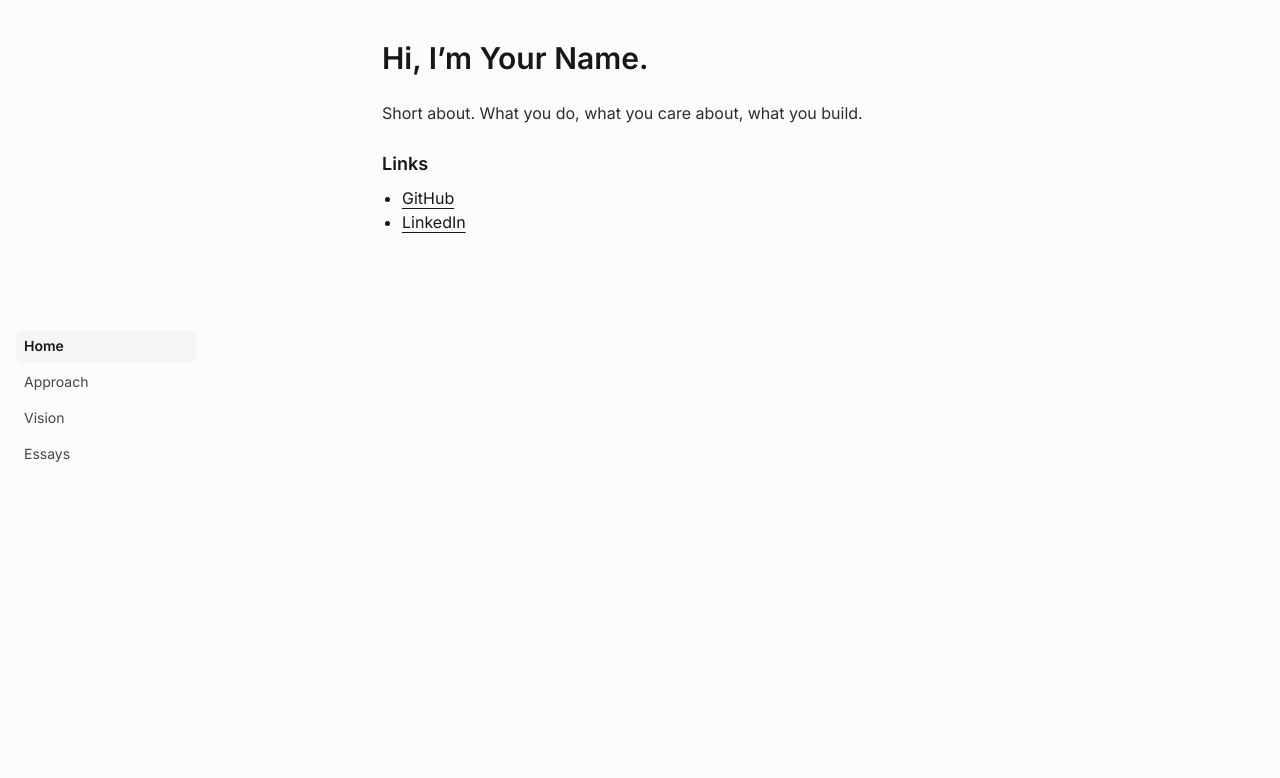
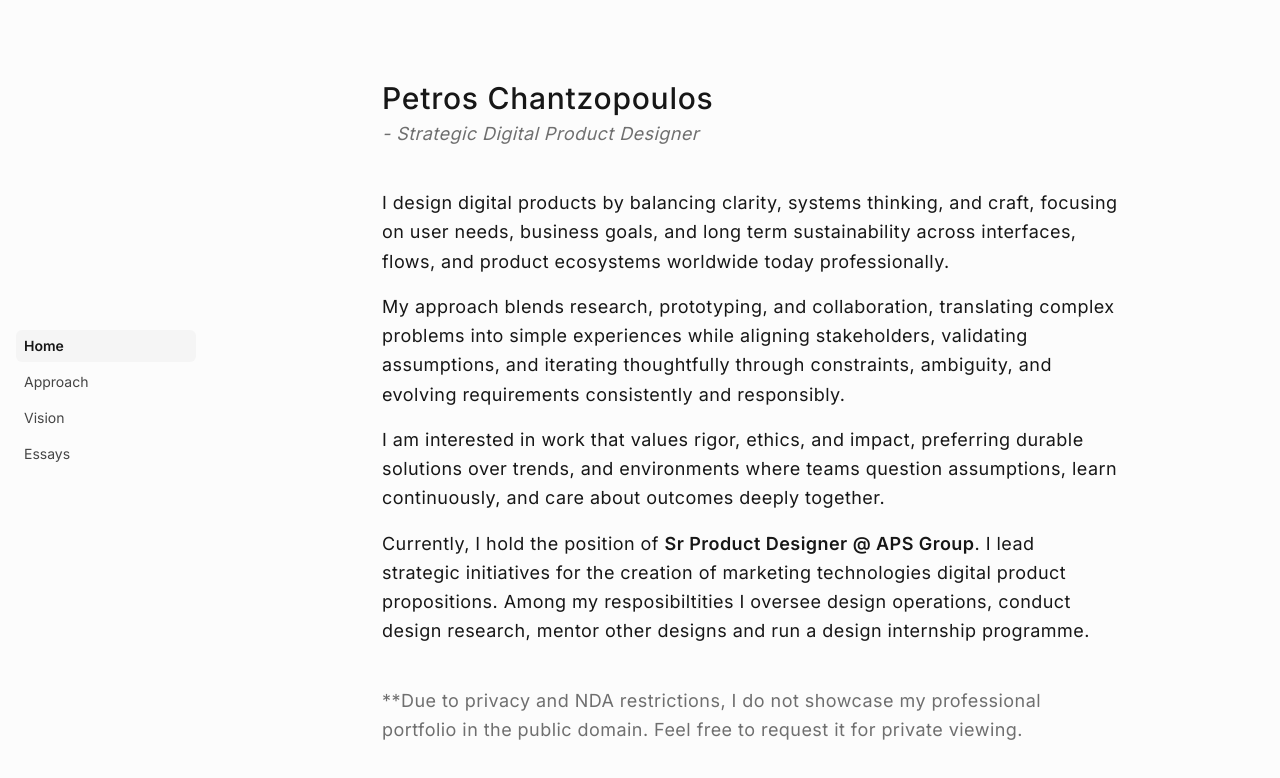
Before and after one commit to petros-chantz/portfolio_2026, a React (Vite) app: page / in a window 1280 px wide. Shown: the top 778 px of the page. Built offline with nearby package versions, Linux system fonts and the light colour scheme.

Commit message:
feat: adds draft home page content & layout

```diff
--- a/src/pages/Home.tsx
+++ b/src/pages/Home.tsx
@@ -1,32 +1,56 @@
 export function Home() {
   return (
-    <div className="space-y-6">
-      <h1 className="text-3xl font-semibold">Hi, I’m Your Name.</h1>
-      <p className="leading-relaxed opacity-90">
-        Short about. What you do, what you care about, what you build.
-      </p>
+    <main className="space-y-10 pt-10">
+      {/* Identity / hero */}
+      <header className="space-y-1">
+        <h1 className="text-3xl font-medium tracking-wide">
+          Petros Chantzopoulos
+        </h1>
 
-      <div className="space-y-2">
-        <h2 className="text-lg font-semibold">Links</h2>
-        <ul className="list-disc pl-5">
-          <li>
-            <a
-              className="underline underline-offset-4"
-              href="https://github.com/yourname"
-            >
-              GitHub
-            </a>
-          </li>
-          <li>
-            <a
-              className="underline underline-offset-4"
-              href="https://www.linkedin.com/in/yourname"
-            >
-              LinkedIn
-            </a>
-          </li>
-        </ul>
-      </div>
-    </div>
+        <p className="font-sans text-lg italic tracking-wide text-(--color-text-secondary)">
+          - Strategic Digital Product Designer
+        </p>
+      </header>
+
+      {/* About */}
+      <section className="space-y-4 text-lg leading-relaxed tracking-wide">
+        <p>
+          I design digital products by balancing clarity, systems thinking, and
+          craft, focusing on user needs, business goals, and long term
+          sustainability across interfaces, flows, and product ecosystems
+          worldwide today professionally.
+        </p>
+
+        <p>
+          My approach blends research, prototyping, and collaboration,
+          translating complex problems into simple experiences while aligning
+          stakeholders, validating assumptions, and iterating thoughtfully
+          through constraints, ambiguity, and evolving requirements consistently
+          and responsibly.
+        </p>
+
+        <p>
+          I am interested in work that values rigor, ethics, and impact,
+          preferring durable solutions over trends, and environments where teams
+          question assumptions, learn continuously, and care about outcomes
+          deeply together.
+        </p>
+
+        <p>
+          Currently, I hold the position of{" "}
+          <span className="font-semibold">Sr Product Designer @ APS Group</span>
+          . I lead strategic initiatives for the creation of marketing
+          technologies digital product propositions. Among my resposibiltities I
+          oversee design operations, conduct design research, mentor other
+          designs and run a design internship programme.
+        </p>
+
+        <p className="pt-6 text-(--color-text-secondary)">
+          **Due to privacy and NDA restrictions, I do not showcase my
+          professional portfolio in the public domain. Feel free to request it
+          for private viewing.
+        </p>
+      </section>
+    </main>
   );
 }
```
Also changed, not shown: 1 other file (tests, documents, lock files or other folders).
